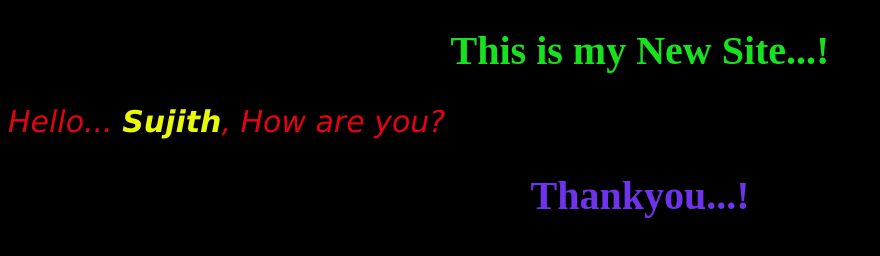
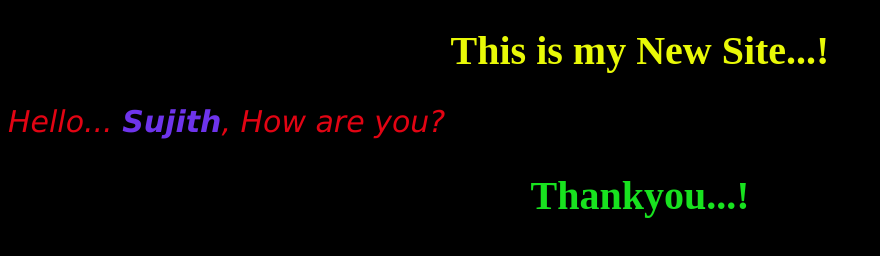
Before and after one commit to sujithmarlabs/webpage-test, a plain HTML site: page dockerfiles/index.html in a window 1280 px wide. Shown: the whole page, without its empty margins (0-880 px from the left). Drawn offline with Linux system fonts and the light colour scheme.

Commit message:
index file color changed

```diff
--- a/dockerfiles/index.html
+++ b/dockerfiles/index.html
@@ -5,10 +5,10 @@
     <title>mysite</title>
     <style>
       body { background-color: black; }
-      h1 { color: #18e21f; text-align: center; font-size: 40px; }
-      h2 { color: #6e34eb; text-align: center; font-size: 40px; }
+      h1 { color: #e9f907; text-align: center; font-size: 40px; }
+      h2 { color: #18e21f; text-align: center; font-size: 40px; }
       p { font-family: verdana; font-size: 20px; color: #e20413; font-style: oblique; font-size: 30px;}
-      b { color: #e9f907; }
+      b { color: #6e34eb; }
     </style>
   </head>
   <body>
```
